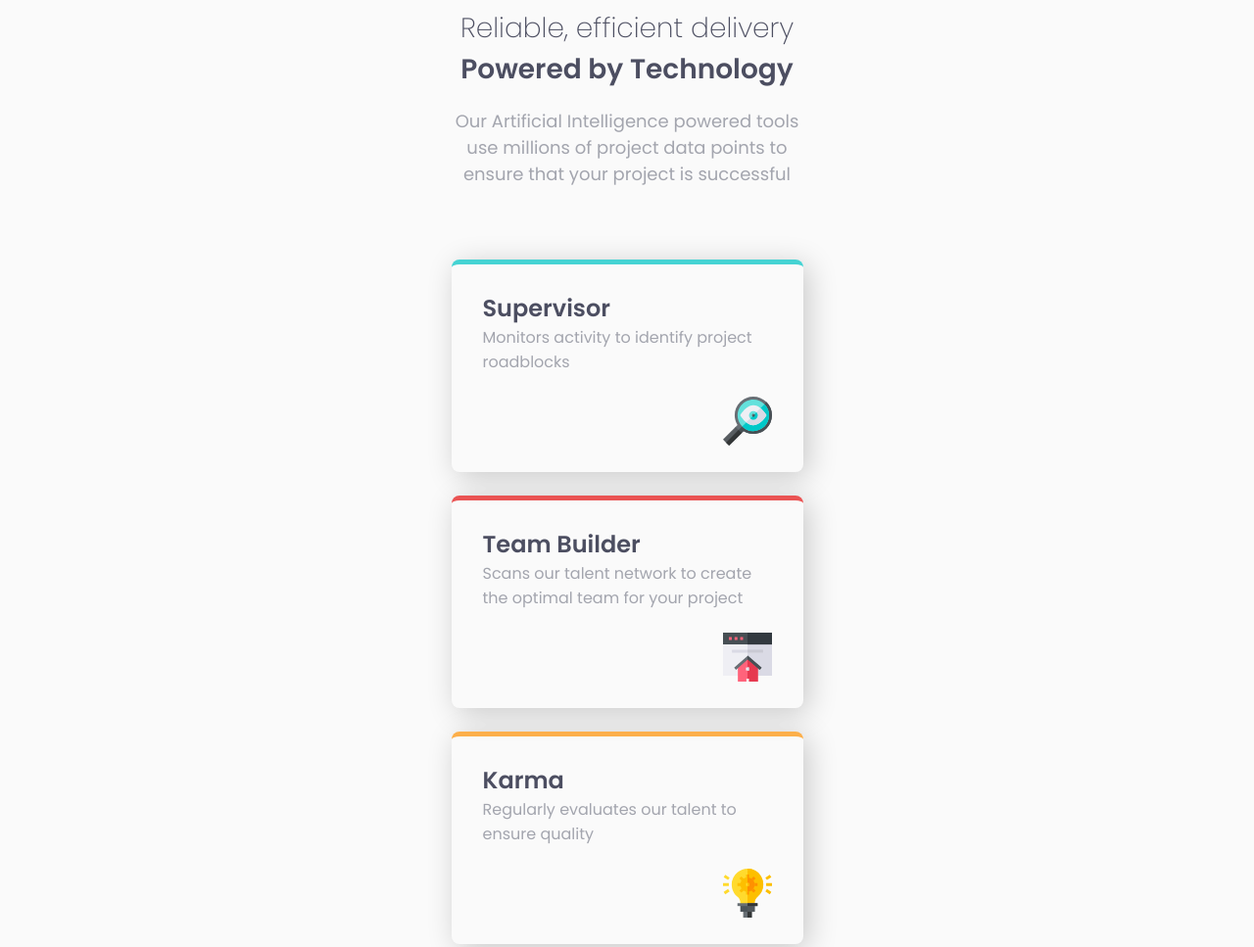
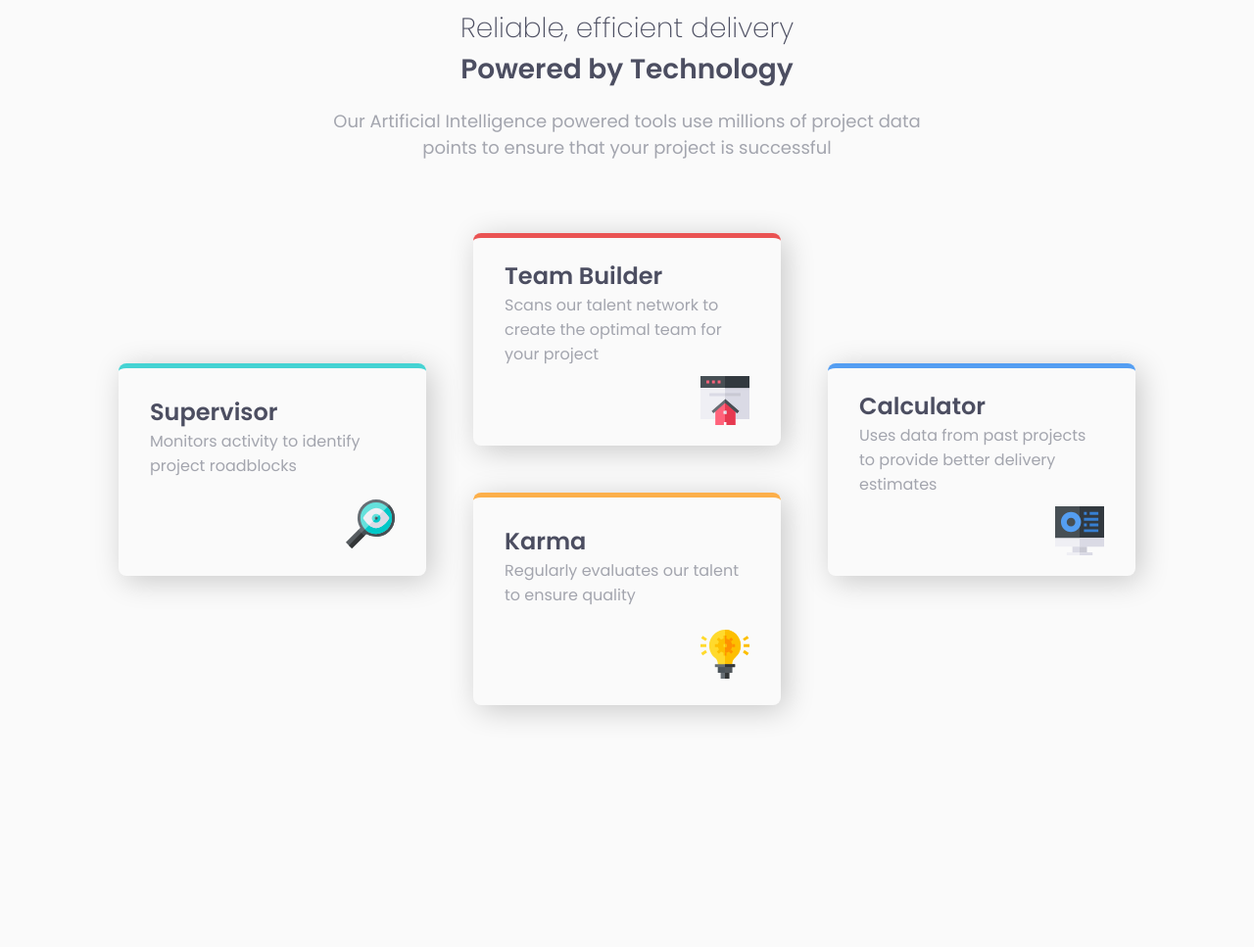
Before and after one commit to Durban86/frontendmentor-four-card-feature-section, a plain HTML site: page index.html in a window 1280 px wide. Shown: the top 967 px of the page at 98% size. After the commit the page ends 800 px from the top, so only its background shows below. Drawn offline with Linux system fonts and the light colour scheme.

Commit message:
add desktop layout, project completed

```diff
--- a/index.html
+++ b/index.html
@@ -29,6 +29,7 @@
         </div>
         <img src="images/icon-supervisor.svg" alt="supervisor icon">
       </div>
+      <div class="center">
         <div class="card team-builder">
           <div class="card-text">
             <h2 class="card-title">Team Builder</h2>
@@ -43,6 +44,7 @@
           </div>
           <img src="images/icon-karma.svg" alt="karma icon">
         </div>
+      </div>
       <div class="card calculator">
         <div class="card-text">
           <h2 class="card-title">Calculator</h2>
--- a/style.css
+++ b/style.css
@@ -91,3 +91,27 @@ body {
 .calculator {
     border-top: 5px solid hsl(212, 86%, 64%);
 }
+
+@media (min-width:962px) {
+    .card-container {
+        width: 1200px;
+        flex-direction: row;
+        align-items: center;
+        justify-content: center;
+
+    }
+    .center {
+        display: flex;
+        flex-direction: column;
+    }
+    .card {
+        margin: 24px;
+        width: 250px;
+    }
+    .container {
+        width: 1200px;
+    }
+    .top {
+        width: 600px;
+    }
+}
```
Lines whose indentation alone changed are shown as unchanged.
